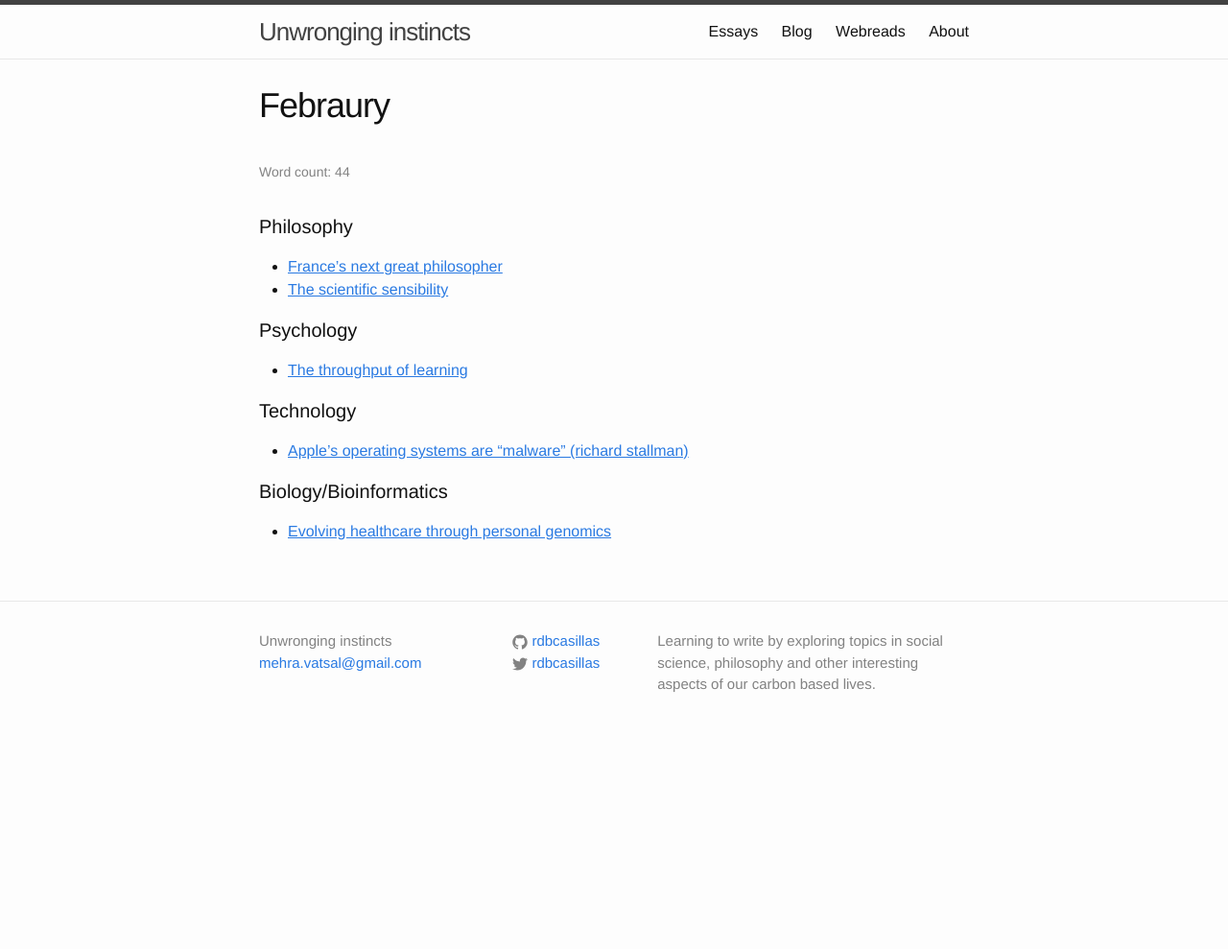
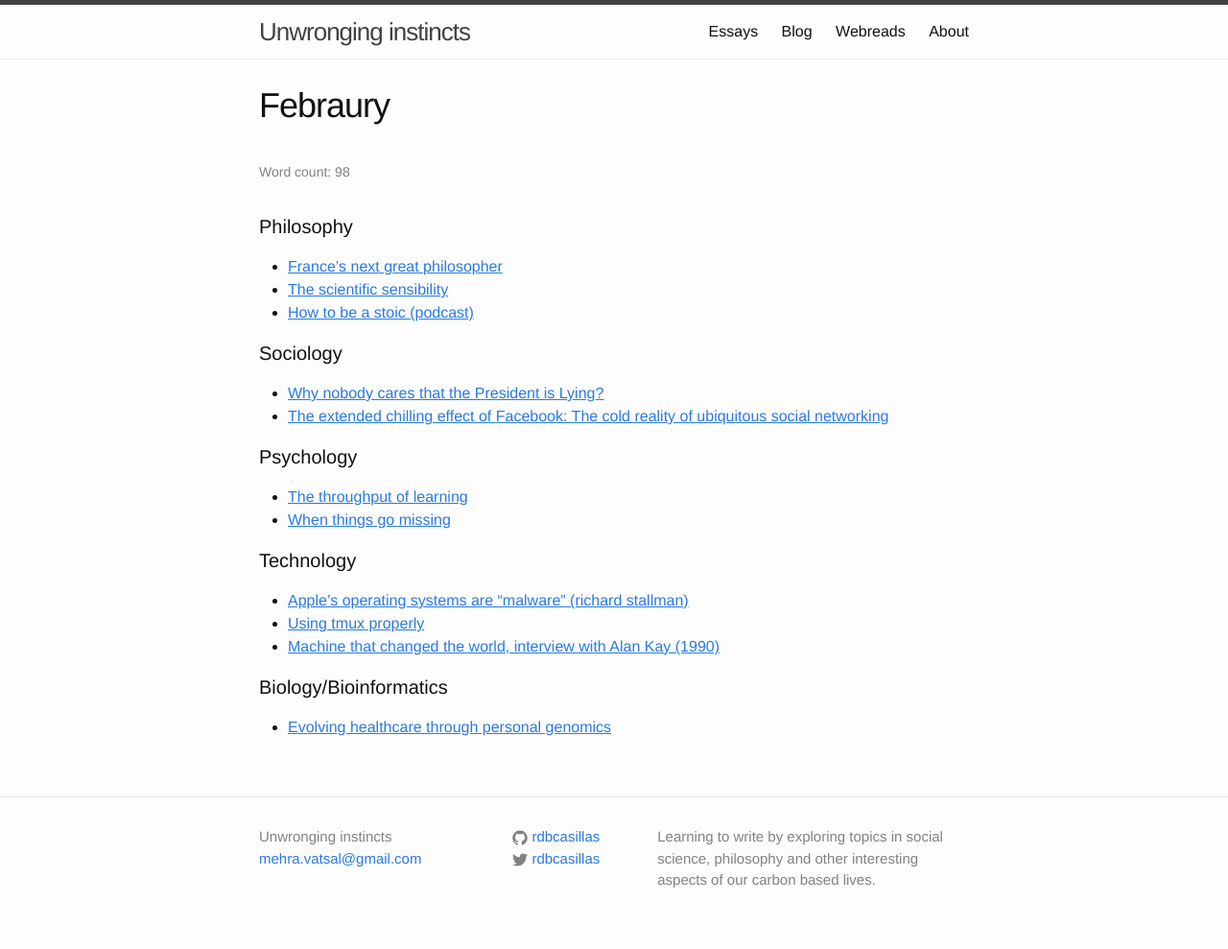
Before and after one commit to rdbcasillas/rdbcasillas.github.io, a Jekyll site: the page built from _posts/2017/2017-02-02-Febraury.md, in a window 1280 px wide. Shown: the whole page at 96% size. Built offline with Jekyll 4.4.1, drawn with Linux system fonts in a browser that asks for light colours; before the commit the page ends 900 px from its top, so only the background shows below that.

Commit message:
few links for Feb

```diff
--- a/_posts/2017/2017-02-02-Febraury.md
+++ b/_posts/2017/2017-02-02-Febraury.md
@@ -10,12 +10,20 @@ categories:
 #### Philosophy
 * [France's next great philosopher](http://existentialcomics.com/comic/167)
 * [The scientific sensibility](http://www.ribbonfarm.com/2011/08/26/the-scientific-sensibility/)
+* [How to be a stoic (podcast)](http://www.perell.com/podcast/massimo)
+
+#### Sociology
+* [Why nobody cares that the President is Lying?](https://www.nytimes.com/2017/02/04/opinion/sunday/why-nobody-cares-the-president-is-lying.html)
+* [The extended chilling effect of Facebook: The cold reality of ubiquitous social networking](https://www.researchgate.net/publication/296637938_The_extended_%27chilling%27_effect_of_Facebook_The_cold_reality_of_ubiquitous_social_networking)
 
 #### Psychology
 * [The throughput of learning](http://www.ribbonfarm.com/2017/01/31/the-throughput-of-learning/)
+* [When things go missing](http://www.newyorker.com/magazine/2017/02/13/when-things-go-missing)
 
 #### Technology
 * [Apple's operating systems are "malware" (richard stallman)](https://www.gnu.org/proprietary/malware-apple.html)
+* [Using tmux properly](http://danielallendeutsch.com/blog/16-using-tmux-properly.html)
+* [Machine that changed the world, interview with Alan Kay (1990)](http://openvault.wgbh.org/catalog/V_D9DC82D997454711A71B586E17D23119)
 
 #### Biology/Bioinformatics
 * [Evolving healthcare through personal genomics](http://www.nature.com/nrg/journal/vaop/ncurrent/full/nrg.2016.162.html)
```
